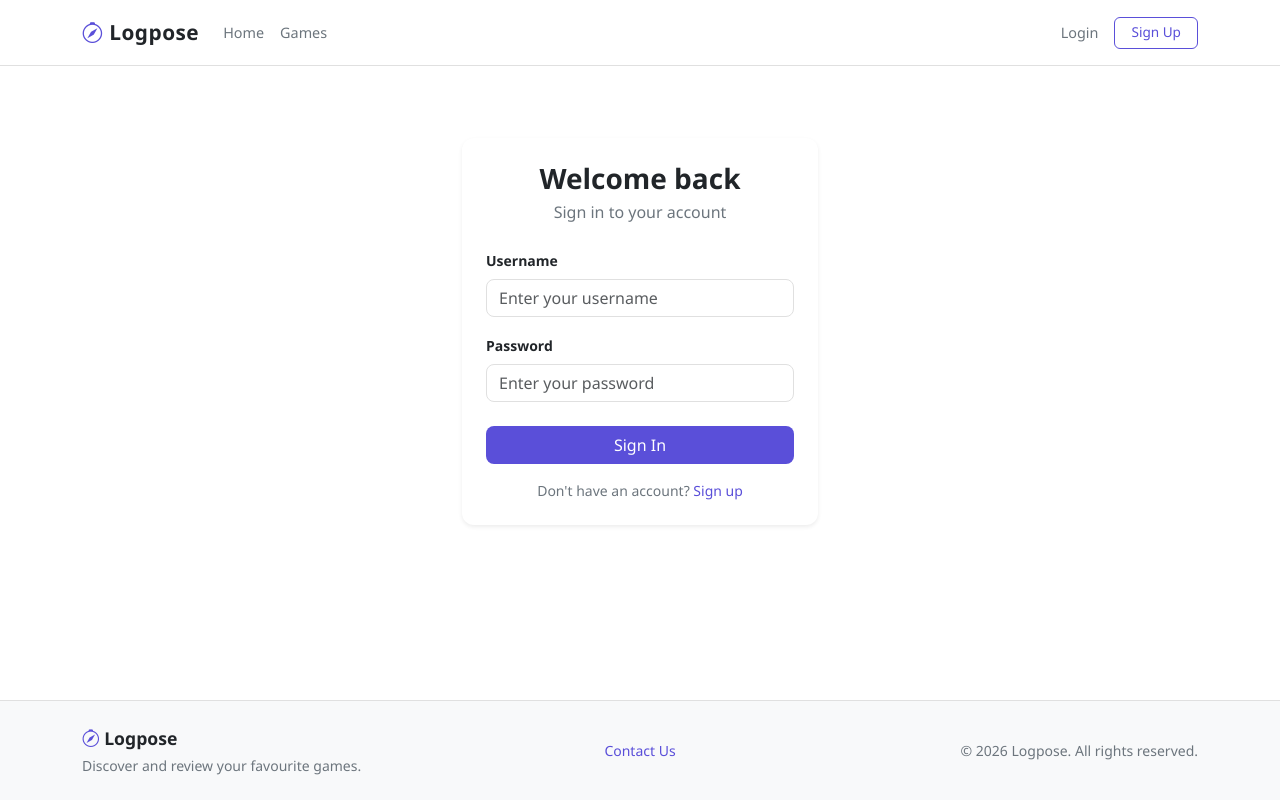
After one commit to JosephMcLean118/logpose_project, a Django app: page /login/ in a window 1280 px wide. The commit adds this page. Run offline with Django 4.2, Linux system fonts and the light colour scheme.

Commit message:
Implement user authentication features: add registration, login, and logout views; update URLs; create corresponding templates and styles.

```diff
--- a/logpose_project/logpose/urls.py
+++ b/logpose_project/logpose/urls.py
@@ -5,4 +5,7 @@ app_name = 'logpose'
 
 urlpatterns = [
     path('', views.index, name='index'),
+    path('register/', views.register, name='register'),
+    path('login/', views.user_login, name='login'),
+    path('logout/', views.user_logout, name='logout'),
 ]
--- a/logpose_project/logpose/views.py
+++ b/logpose_project/logpose/views.py
@@ -1,6 +1,71 @@
-from django.shortcuts import render
+from django.shortcuts import render, redirect
+from django.urls import reverse
+from django.contrib.auth import authenticate, login, logout
+from django.contrib.auth.decorators import login_required
+from logpose.forms import UserForm, UserProfileForm
 
-# Create your views here.
 
 def index(request):
     return render(request, 'logpose/base.html')
+
+
+def register(request):
+    registered = False
+
+    if request.method == 'POST':
+        user_form = UserForm(request.POST)
+        profile_form = UserProfileForm(request.POST, request.FILES)
+
+        if user_form.is_valid() and profile_form.is_valid():
+            user = user_form.save()
+            user.set_password(user.password)
+            user.save()
+
+            profile = profile_form.save(commit=False)
+            profile.user = user
+
+            if 'profile_image' in request.FILES:
+                profile.profile_image = request.FILES['profile_image']
+
+            profile.save()
+            registered = True
+        else:
+            print(user_form.errors, profile_form.errors)
+    else:
+        user_form = UserForm()
+        profile_form = UserProfileForm()
+
+    return render(request, 'logpose/register.html', {
+        'user_form': user_form,
+        'profile_form': profile_form,
+        'registered': registered,
+    })
+
+
+def user_login(request):
+    if request.method == 'POST':
+        username = request.POST.get('username')
+        password = request.POST.get('password')
+
+        user = authenticate(username=username, password=password)
+
+        if user:
+            if user.is_active:
+                login(request, user)
+                return redirect(reverse('logpose:index'))
+            else:
+                return render(request, 'logpose/login.html', {
+                    'error': 'Your account has been disabled.',
+                })
+        else:
+            return render(request, 'logpose/login.html', {
+                'error': 'Invalid username or password.',
+            })
+    else:
+        return render(request, 'logpose/login.html')
+
+
+@login_required
+def user_logout(request):
+    logout(request)
+    return redirect(reverse('logpose:index'))
--- a/logpose_project/logpose_project/settings.py
+++ b/logpose_project/logpose_project/settings.py
@@ -125,3 +125,5 @@ STATICFILES_DIRS = [STATIC_DIR, ]
 # https://docs.djangoproject.com/en/4.2/ref/settings/#default-auto-field
 
 DEFAULT_AUTO_FIELD = "django.db.models.BigAutoField"
+
+LOGIN_URL = '/login/'
--- a/logpose_project/static/styles/base.css
+++ b/logpose_project/static/styles/base.css
@@ -82,6 +82,24 @@ main {
   color: var(--accent);
 }
 
+/* ── Auth Forms ── */
+
+.form-control:focus {
+  border-color: var(--accent);
+  box-shadow: 0 0 0 0.2rem rgba(90, 79, 217, 0.15);
+}
+
+.btn-accent {
+  background-color: var(--accent);
+  color: #fff;
+  border-radius: 8px;
+}
+
+.btn-accent:hover {
+  background-color: var(--accent-hover);
+  color: #fff;
+}
+
 /* ── Utility ── */
 
 a {
--- a/logpose_project/templates/logpose/base.html
+++ b/logpose_project/templates/logpose/base.html
@@ -53,14 +53,14 @@
               </a>
             </li>
             <li class="nav-item">
-              <a class="nav-link" href="#">Logout</a>
+              <a class="nav-link" href="{% url 'logpose:logout' %}">Logout</a>
             </li>
             {% else %}
             <li class="nav-item">
-              <a class="nav-link" href="#">Login</a>
+              <a class="nav-link" href="{% url 'logpose:login' %}">Login</a>
             </li>
             <li class="nav-item ms-2">
-              <a class="btn btn-outline-accent btn-sm" href="#">
+              <a class="btn btn-outline-accent btn-sm" href="{% url 'logpose:register' %}">
                 Sign Up
               </a>
             </li>
--- /dev/null
+++ b/logpose_project/templates/logpose/login.html
@@ -0,0 +1,47 @@
+{% extends 'logpose/base.html' %}
+
+{% block title_block %}Login{% endblock %}
+
+{% block body_block %}
+<div class="row justify-content-center mt-5">
+  <div class="col-md-5 col-lg-4">
+    <div class="card border-0 shadow-sm" style="border-radius: 12px;">
+      <div class="card-body p-4">
+        <h3 class="text-center mb-1 fw-bold">Welcome back</h3>
+        <p class="text-center text-secondary mb-4">Sign in to your account</p>
+
+        {% if error %}
+        <div class="alert alert-danger py-2 small">{{ error }}</div>
+        {% endif %}
+
+        <form method="post">
+          {% csrf_token %}
+
+          <div class="mb-3">
+            <label class="form-label small fw-semibold">Username</label>
+            <input type="text" name="username" class="form-control"
+                   placeholder="Enter your username" required
+                   style="border-radius: 8px; border-color: var(--border);">
+          </div>
+
+          <div class="mb-3">
+            <label class="form-label small fw-semibold">Password</label>
+            <input type="password" name="password" class="form-control"
+                   placeholder="Enter your password" required
+                   style="border-radius: 8px; border-color: var(--border);">
+          </div>
+
+          <button type="submit" class="btn btn-accent w-100 mt-2">
+            Sign In
+          </button>
+        </form>
+
+        <p class="text-center mt-3 mb-0 small text-secondary">
+          Don't have an account?
+          <a href="{% url 'logpose:register' %}">Sign up</a>
+        </p>
+      </div>
+    </div>
+  </div>
+</div>
+{% endblock %}
```
Also changed, not shown: logpose_project/templates/logpose/register.html (added, +78 -0 lines).
